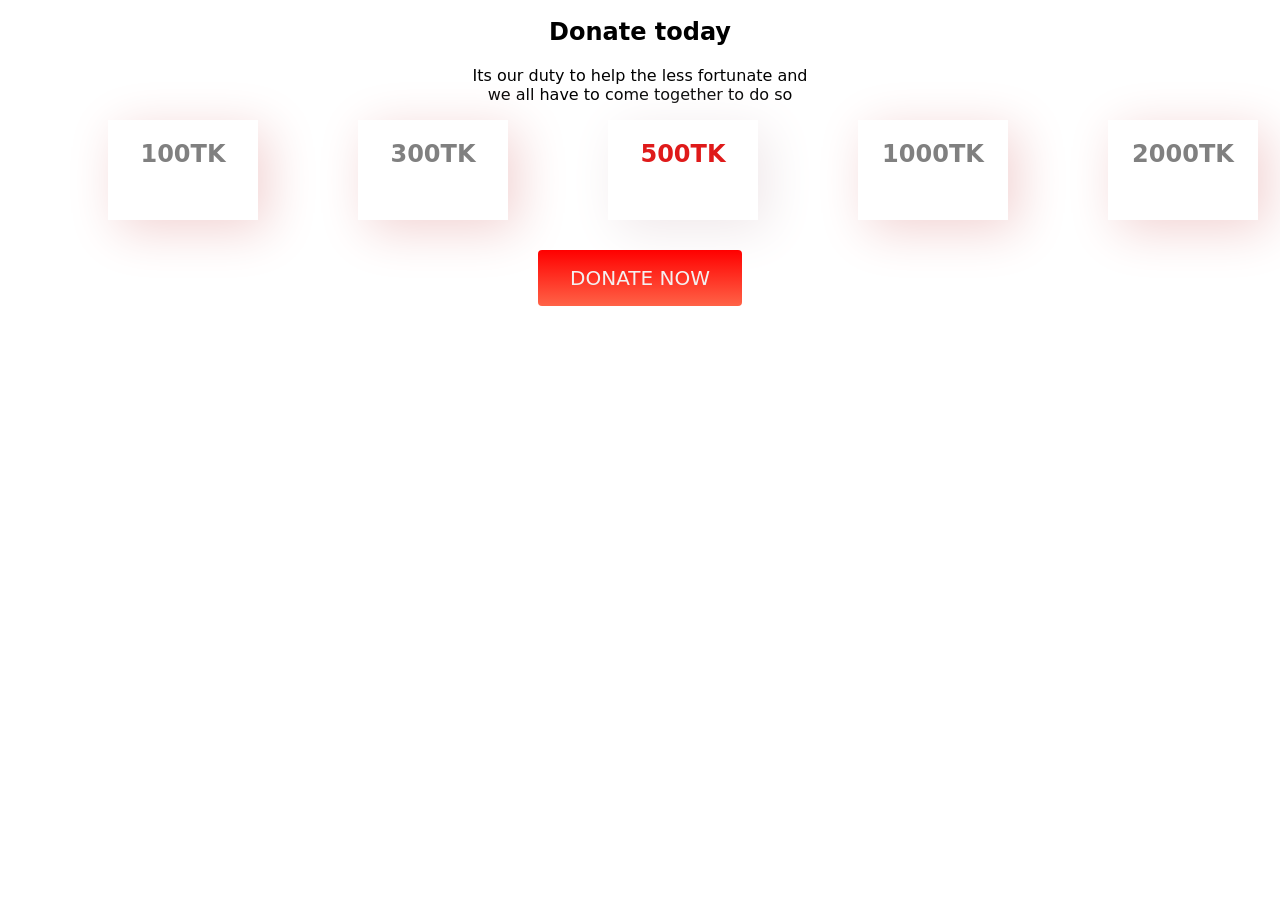
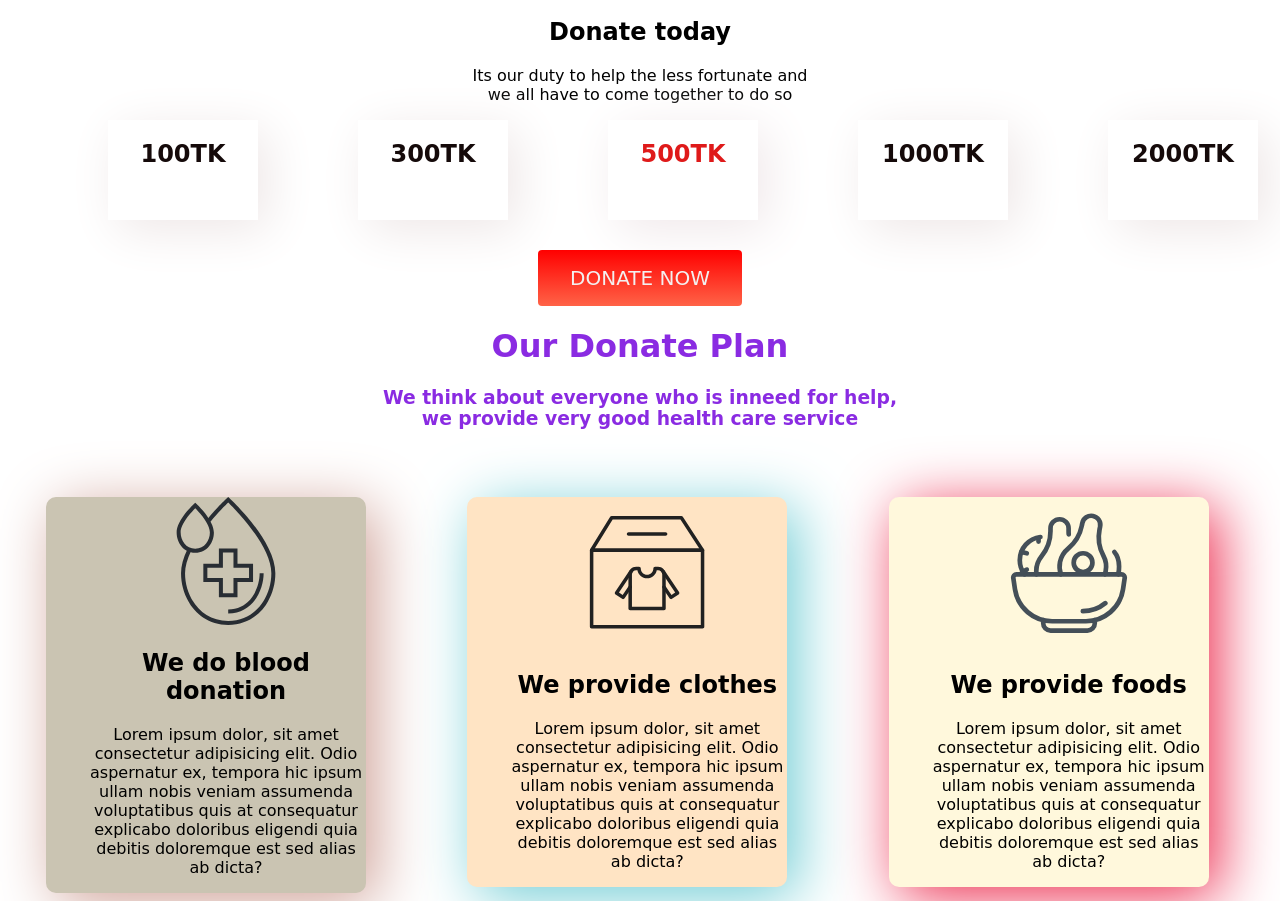
Before and after one commit to Ruhit27/first-assignment, a plain HTML site: page index.html in a window 1280 px wide. Shown: the part 670-1571 px from the top of the page. Before the commit the page ends 984 px from the top, so only its background shows below. Drawn offline with Linux system fonts and the light colour scheme; a web font is replaced by a local one.

Commit message:
second last

```diff
--- a/index.html
+++ b/index.html
@@ -38,7 +38,33 @@
    <div id="align" >
     <a class="button" target="_blank" href="https://www.humanity-inclusion.org.uk/en/turkey-syria-earthquake?utm_source=bing&utm_medium=cpc&&msclkid=d56d4fe55c9a13a161ba2bb0ad70f487&gclid=CJrG7tiG4P4CFUxQjgod6WAKow&gclsrc=ds">DONATE NOW</a>
    </div>
+   <div class="def">
+    <h1>Our Donate Plan</h1>
+    <h3>We think about everyone who is inneed for help, <br>
+    we provide very good health care service</h3>
+   </div>
 
+   <section class="endgame">
+    <div class="blood">
+        <img src="icons/blood.svg" alt="">
+        <h2>We do blood donation</h2>
+        <p>Lorem ipsum dolor, sit amet consectetur adipisicing elit. Odio aspernatur ex, tempora hic ipsum ullam nobis veniam assumenda voluptatibus quis at consequatur explicabo doloribus eligendi quia debitis doloremque est sed alias ab dicta?</p>
+       </div>
+       <div class="clothes">
+        <img src="icons/clothes.svg" alt="">
+        <h2>
+            We provide clothes
+        </h2>
+        <p>Lorem ipsum dolor, sit amet consectetur adipisicing elit. Odio aspernatur ex, tempora hic ipsum ullam nobis veniam assumenda voluptatibus quis at consequatur explicabo doloribus eligendi quia debitis doloremque est sed alias ab dicta?</p>
+       </div>
+       <div class="foods">
+        <img src="icons/icon8.svg" alt="">
+        <h2>
+            We provide foods
+        </h2>
+        <p>Lorem ipsum dolor, sit amet consectetur adipisicing elit. Odio aspernatur ex, tempora hic ipsum ullam nobis veniam assumenda voluptatibus quis at consequatur explicabo doloribus eligendi quia debitis doloremque est sed alias ab dicta?</p>
+       </div>
+   </section>
 
 
 </body>
--- a/style.css
+++ b/style.css
@@ -49,15 +49,16 @@ body{
     text-align: right;
 
 
+
 }
 
 #min{
-    box-shadow: 10px 10px 50px rgb(242, 210, 210);
+    box-shadow: 10px 10px 50px rgb(238, 231, 231);
     border-radius: 1px solid;
     margin-left: 100px;
     width: 150px;
     text-align: center;
-    color: gray;
+    color: rgb(21, 10, 10);
     height: 100px;
 
 }
@@ -78,3 +79,55 @@ body{
 #align{
     text-align: center;
 }
+.def{
+    text-align: center;
+    color: blueviolet;
+}
+.blood{
+    width: 33.33%;
+    margin-left: 3%;
+    margin-right: 5%;
+    box-shadow: 10px 10px 60px rgb(207, 161, 151);
+    padding-left: 40px;
+    border-radius: 10px;
+    height: 80%;
+    background-color: rgb(202, 196, 178);
+    text-align: center;
+    margin-top: 50px;
+
+}
+.clothes{
+    width: 33.33%;
+    margin-left: 3%;
+    margin-right: 5%;
+    box-shadow: 10px 10px 60px rgb(111, 204, 212);
+    padding-left: 40px;
+    border-radius: 10px;
+    height: 80%;
+    background-color: rgb(208, 213, 215);
+    text-align: center;
+    background-color: bisque;
+    margin-top: 50px;
+}
+.clothes img{
+    width: 150px;
+}
+.foods{
+    width: 33.33%;
+    margin-left: 3%;
+    margin-right: 5%;
+    box-shadow: 10px 10px 60px rgb(236, 43, 78);
+    padding-left: 40px;
+    border-radius: 10px;
+    height: 80%;
+    background-color: rgb(208, 213, 215);
+    text-align: center;
+    background-color: cornsilk;
+    margin-top: 50px;
+}
+.foods img{
+    width: 150px;
+}
+.endgame{
+    display: flex;
+}
```
